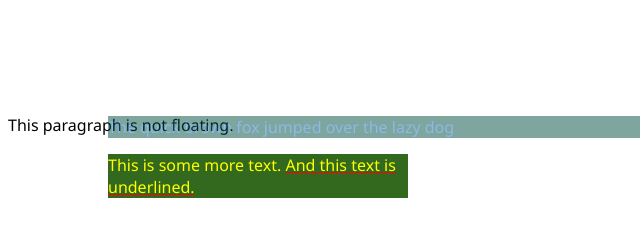
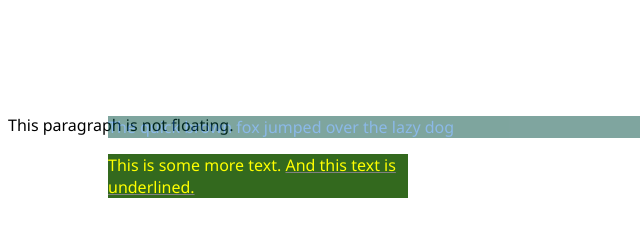
Before and after one commit to AdrianAdyatma/udacity-test, a plain HTML site: page test.html in a window 1280 px wide. Shown: the full height of the page, 0-640 px from the left. Drawn offline with Linux system fonts and the light colour scheme.

Commit message:
Change underline to gray

```diff
--- a/test.html
+++ b/test.html
@@ -13,7 +13,7 @@
 
         .underlinedP {
             text-decoration: underline;
-            text-decoration-color: red;
+            text-decoration-color: gray;
         }
 
         .clear-float {
```
